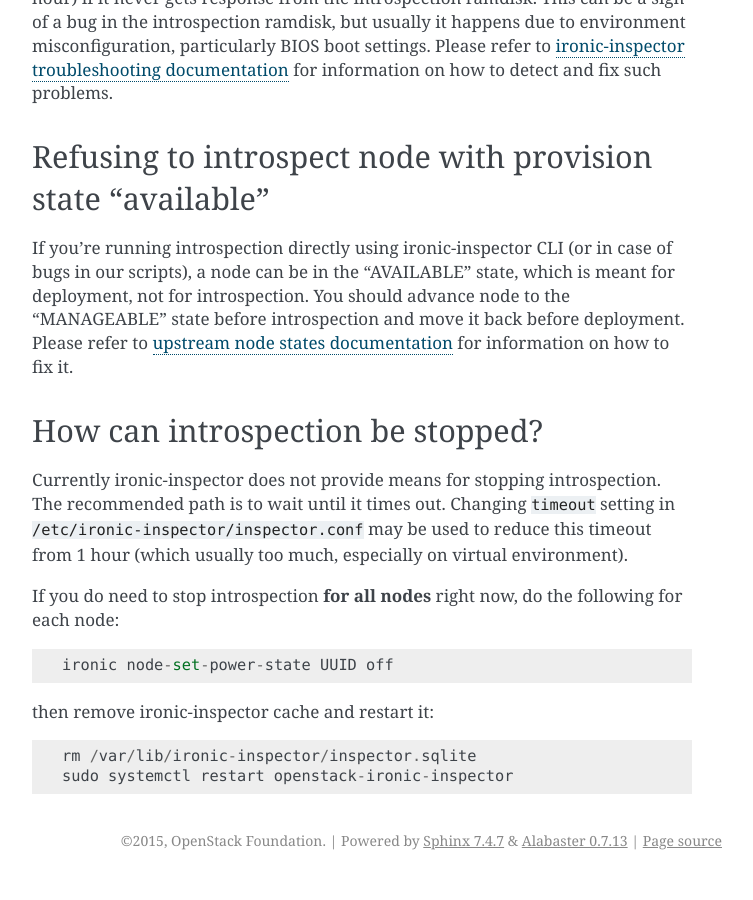
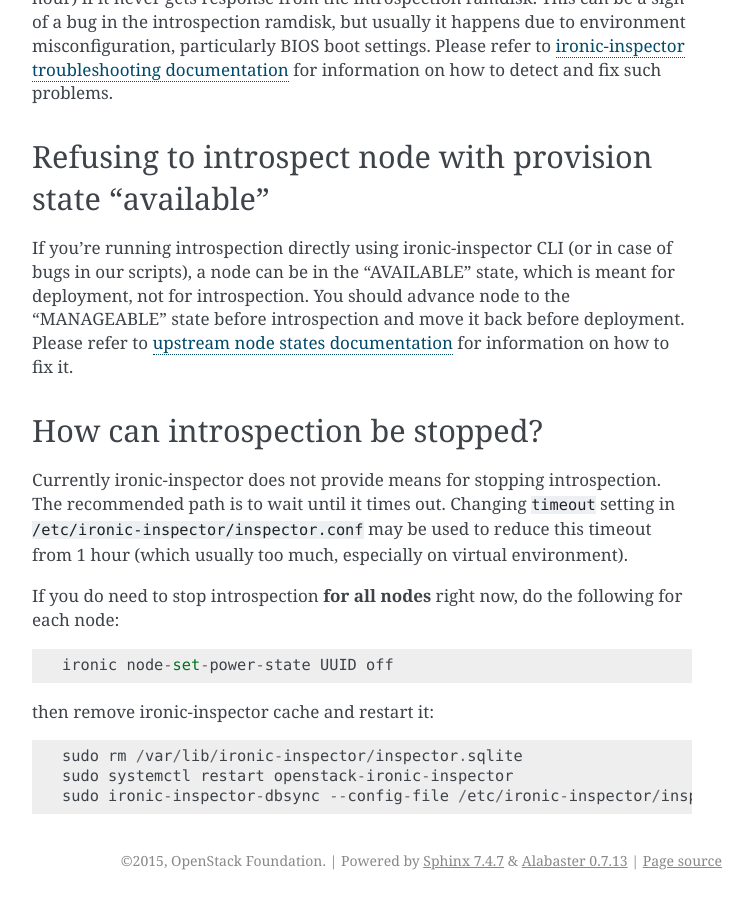
Before and after one commit to openstack-archive/tripleo-docs, a Sphinx documentation site: the page built from doc/source/troubleshooting/troubleshooting-nodes.rst, in a window 1280 px wide and 900 px high, scrolled down 1198 px. Shown: the whole window, without its empty margins (388-1141 px from the left). Built offline with Sphinx 7.4.7, drawn with Linux system fonts in a browser that asks for light colours.

Commit message:
Added dbsync
Need to dbsync after you delete the sqlite database, or it will fail

```diff
--- a/doc/source/troubleshooting/troubleshooting-nodes.rst
+++ b/doc/source/troubleshooting/troubleshooting-nodes.rst
@@ -85,8 +85,9 @@
 
 then remove ironic-inspector cache and restart it::
 
-    rm /var/lib/ironic-inspector/inspector.sqlite
+    sudo rm /var/lib/ironic-inspector/inspector.sqlite
     sudo systemctl restart openstack-ironic-inspector
+    sudo ironic-inspector-dbsync --config-file /etc/ironic-inspector/inspector.conf upgrade
 
 
 .. _ironic-inspector troubleshooting documentation: http://docs.openstack.org/developer/ironic-inspector/troubleshooting.html
```
